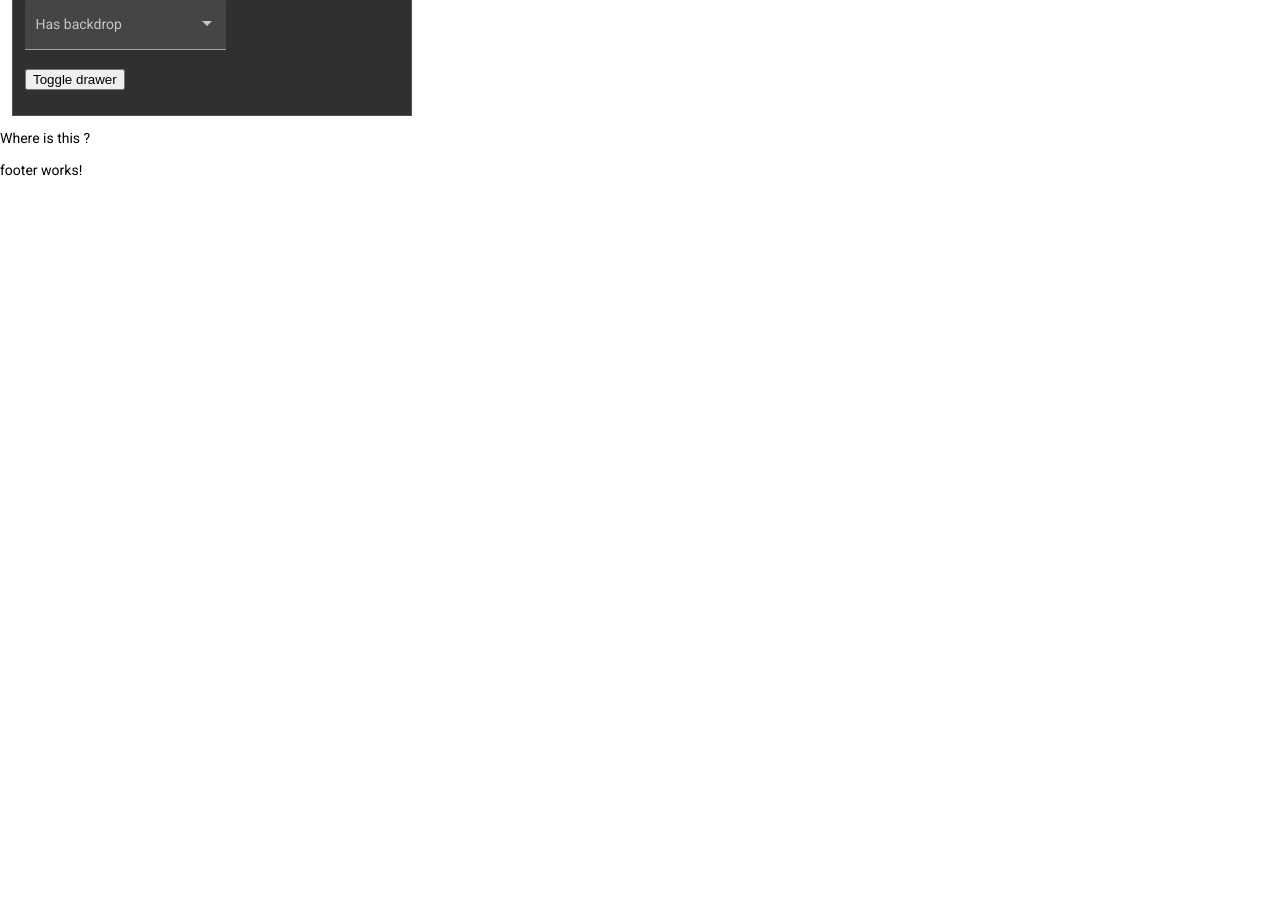
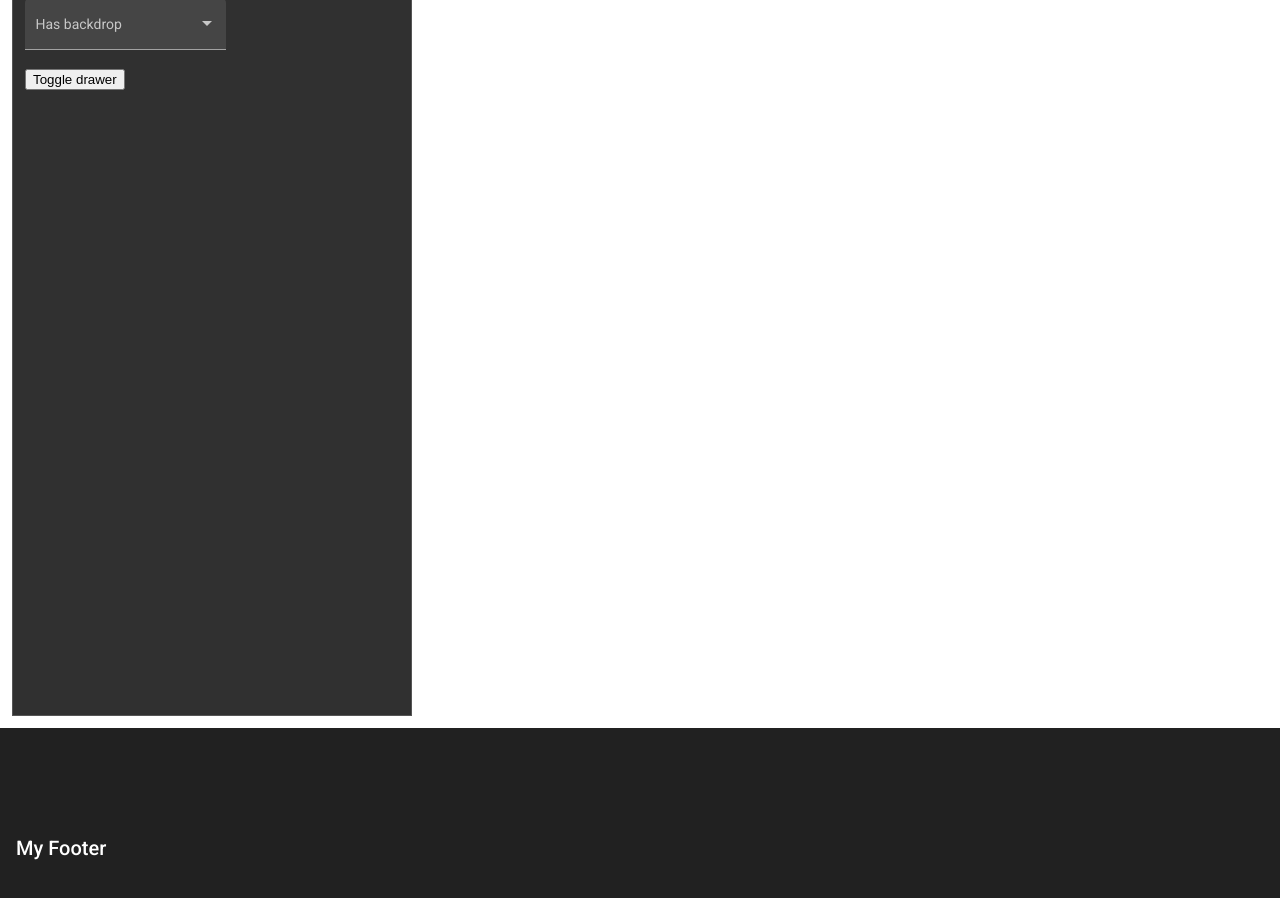
Before and after one commit to dlm1337/ExampleProject, an Angular app in the folder Front/: page /main in a window 1280 px wide. Shown: the part 160-1058 px from the top of the page. Before the commit the page ends 800 px from the top, so only its background shows below. Built offline with nearby package versions, Linux system fonts and the light colour scheme.

Commit message:
trying to remember angular by implementing some of the angular material designs

```diff
--- a/Front/src/app/app-routing.module.ts
+++ b/Front/src/app/app-routing.module.ts
@@ -2,7 +2,10 @@ import { NgModule } from '@angular/core';
 import { RouterModule, Routes } from '@angular/router';
 import { MainContentComponent } from './main-content/main-content.component';
 
-const routes: Routes = [{ path: 'main', component: MainContentComponent }];
+const routes: Routes = [
+  { path: 'main', component: MainContentComponent },
+  { path: '', redirectTo: 'main', pathMatch: 'full' },
+];
 
 @NgModule({
   imports: [RouterModule.forRoot(routes)],
--- a/Front/src/app/footer/footer.component.html
+++ b/Front/src/app/footer/footer.component.html
@@ -1 +1,5 @@
-<p>footer works!</p>
+<p>
+  <mat-toolbar class ="footer">
+    <span>My Footer</span>
+  </mat-toolbar>
+</p>
--- a/Front/src/app/footer/footer.component.scss
+++ b/Front/src/app/footer/footer.component.scss
@@ -0,0 +1,4 @@
+.footer {
+  top: 100vh;
+  height: 240px;
+}
--- a/Front/src/app/main-content/main-content.component.html
+++ b/Front/src/app/main-content/main-content.component.html
@@ -20,4 +20,3 @@
     <button mat-raised-button (click)="drawer.toggle()">Toggle drawer</button>
   </mat-drawer-content>
 </mat-drawer-container>
-<p>Where is this ?</p>
--- a/Front/src/app/main-content/main-content.component.scss
+++ b/Front/src/app/main-content/main-content.component.scss
@@ -1,6 +1,6 @@
 .example-container {
   width: 400px;
-  height: 200px;
+  height: 800px;
   margin: 12px;
   border: 1px solid #555;
 }
```
